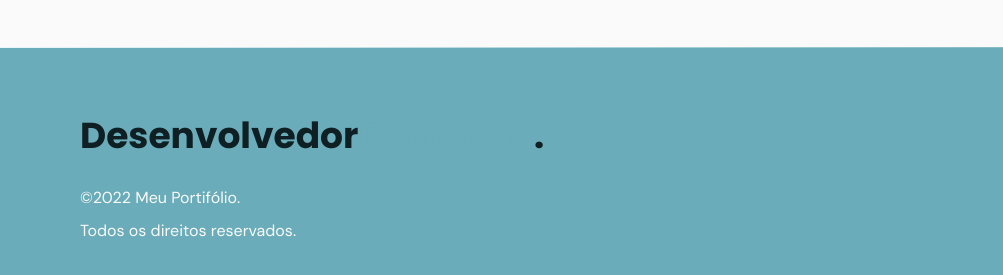
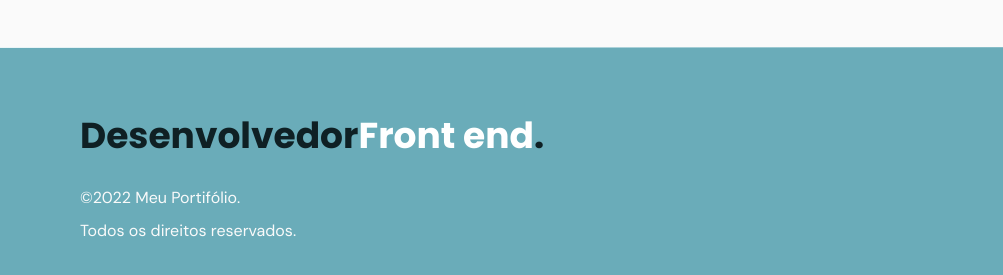
Before and after one commit to lucasrodrigues03/My-portfolio, a plain HTML site: page index.html in a window 1280 px wide. Shown: the part 4083-4358 px from the top of the page, 0-1003 px from the left. Drawn offline with nearby package versions, Linux system fonts and the light colour scheme; files whose address does not match are found by name.

Commit message:
modified styles

```diff
--- a/style.css
+++ b/style.css
@@ -450,9 +450,14 @@ footer.section {
   padding: 4rem 0;
 }
 
+
 footer .logo {
   display: inline-block;
   margin-bottom: 1.5rem;
+}
+
+footer .brand a span {
+  color: #fff;
 }
 
 footer .brand p {
```
